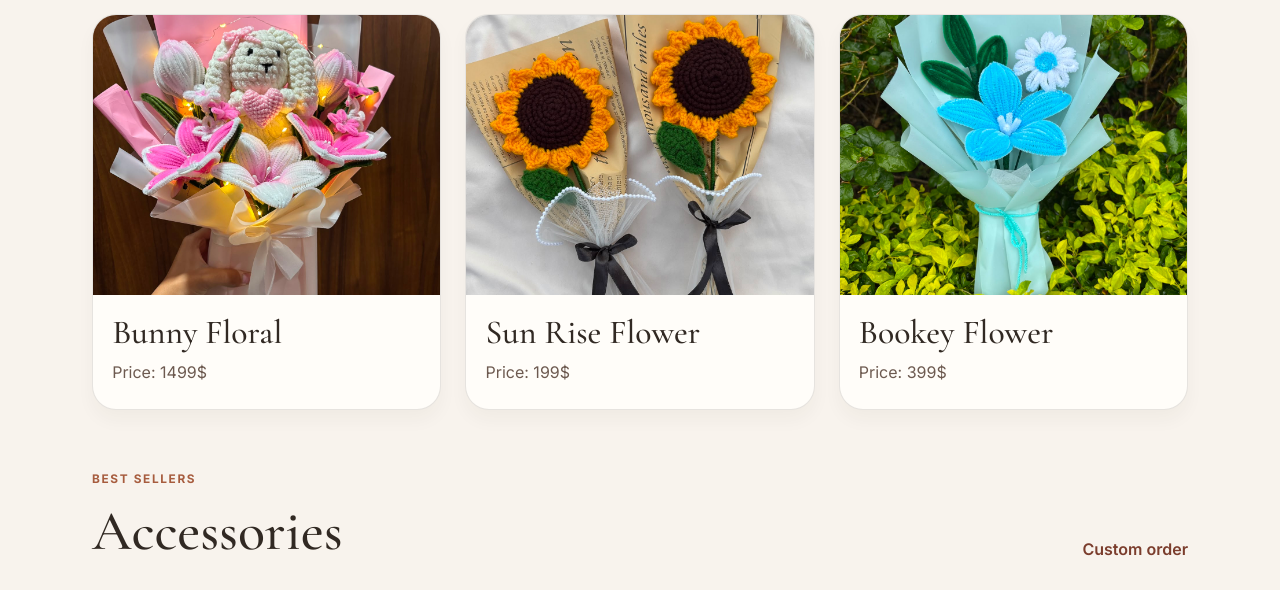
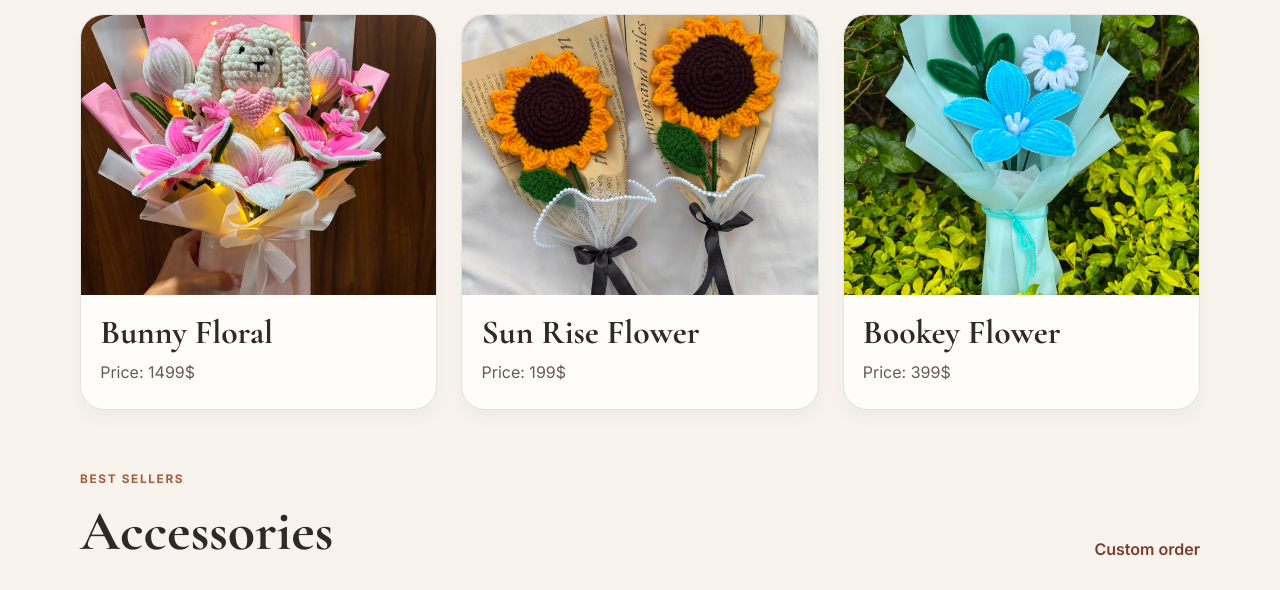
Before and after one commit to KunalKhede17/arts-crafts-store-, a plain HTML site: page arts-crafts-store/index.html in a window 1280 px wide. Shown: the part 768-1358 px from the top of the page. Drawn offline with nearby package versions, Linux system fonts and the light colour scheme.

Commit message:
Update index.html by removing Bootstrap CSS
Removed Bootstrap 5 CSS link and adjusted preconnect links.

```diff
--- a/arts-crafts-store/index.html
+++ b/arts-crafts-store/index.html
@@ -9,10 +9,7 @@
       content="Rustic Loom is a boutique arts and crafts store offering handmade home decor, pottery, candles, textiles, and creative kits."
     />
 
-<!-- Bootstrap 5 CSS -->
-<link href="https://cdn.jsdelivr.net/npm/bootstrap@5.3.3/dist/css/bootstrap.min.css" rel="stylesheet">
-
-    <link rel="preconnect" href="https://fonts.googleapis.com" />
+ <link rel="preconnect" href="https://fonts.googleapis.com" />
     <link rel="preconnect" href="https://fonts.gstatic.com" crossorigin />
     <link
 
```
